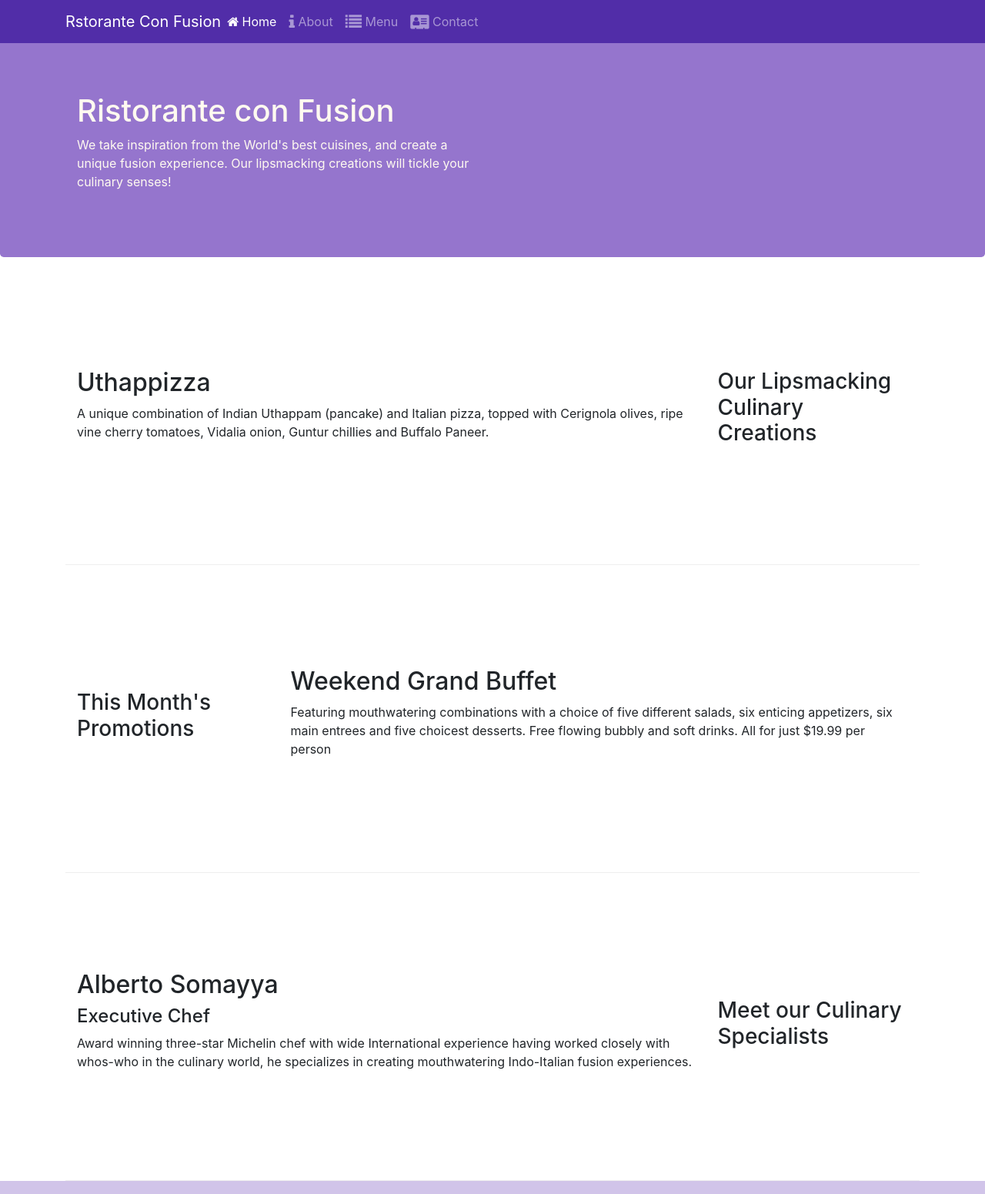
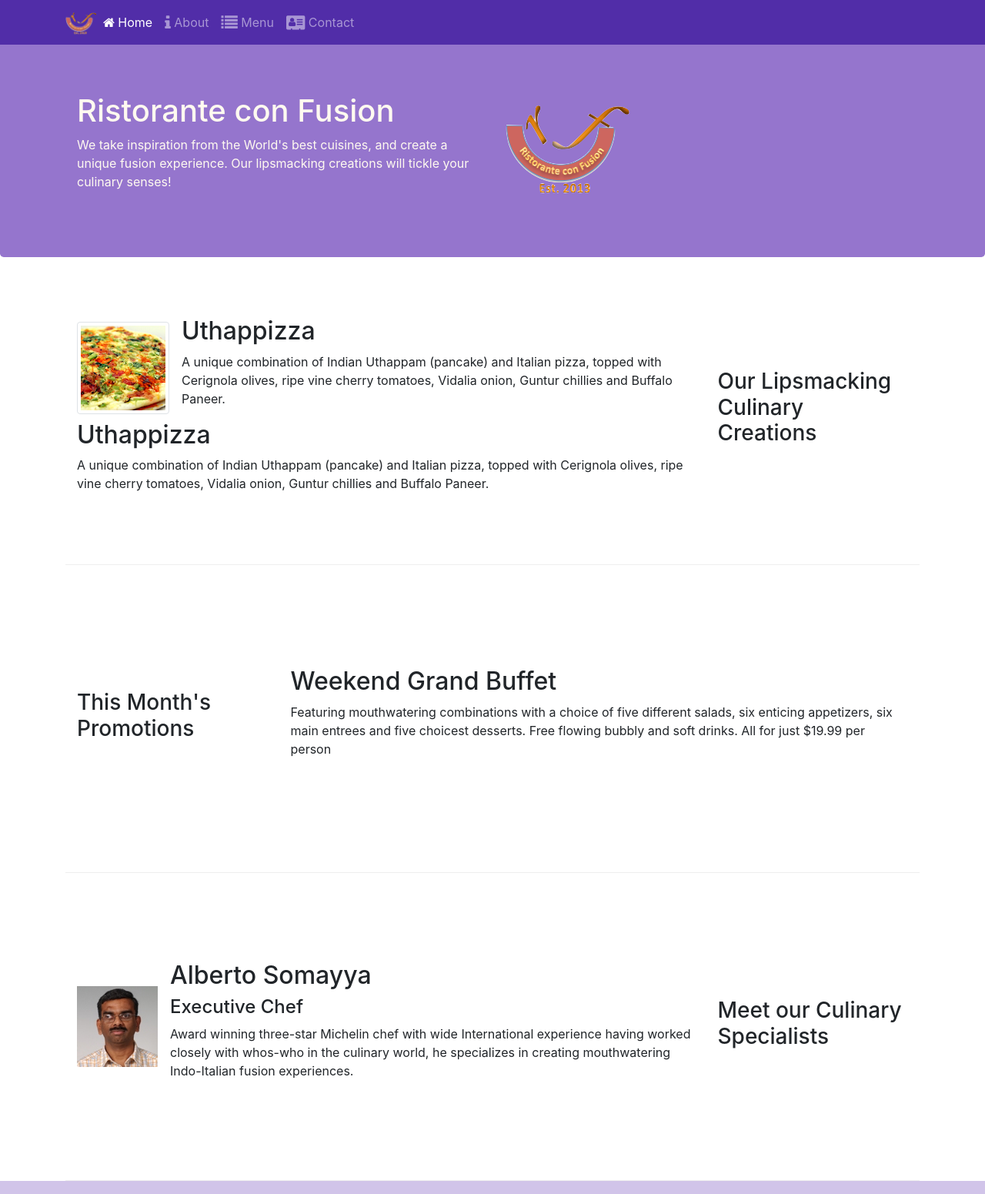
Before and after one commit to AMSKarmajeet/BootstrapGridExercise, a website: page index.html in a window 1280 px wide. Shown: the top 1551 px of the page at 77% size. Drawn offline with nearby package versions, Linux system fonts and the light colour scheme.

Commit message:
Image and Media Usages

```diff
--- a/index.html
+++ b/index.html
@@ -21,13 +21,13 @@
             <button class="navbar-toggler" type="button" data-toggel="collapse" data-target="#Navbar">
                 <span class="navbar-toggler-icon"></span>
             </button>
-            <a class="navbar-brand mr-auto" href="#">Rstorante Con Fusion</a>
+            <a class="navbar-brand mr-auto" href="#"><img src="img/logo.png" height="30" width="41"></a>
             <div class="collapse navbar-collapse" id="Navbar">
                 <ul class="navbar-nav mr-auto">
                     <li class="nav-item active"><a class="nav-link" href="#"><span class="fa fa-home"></span> Home</a></li>
                     <li class="nav-item"><a class="nav-link" href="./aboutus.html"><span class="fa fa-info fa-lg"></span> About</a></li>
                     <li class="nav-item"><a class="nav-link" href="#"><span class="fa fa-list fa-lg"></span> Menu</a></li>
-                    <li class="nav-item"><a class="nav-link" href="#"><span class="fa fa-address-card fa-lg"></span> Contact</a></li>
+                    <li class="nav-item"><a class="nav-link" href="./contactus.html"><span class="fa fa-address-card fa-lg"></span> Contact</a></li>
                 </ul>
             </div>
         </div>
@@ -40,7 +40,8 @@
                     <h1>Ristorante con Fusion</h1>
                     <p>We take inspiration from the World's best cuisines, and create a unique fusion experience. Our lipsmacking creations will tickle your culinary senses!</p>
                 </div>
-                <div class="col-12 col-sm">
+                <div class="col-12 col-sm laign-self-center">
+                    <img src="img/logo.png" class="image-fluid">
                 </div>
             </div>
         </div>
@@ -52,6 +53,13 @@
                 <h3>Our Lipsmacking Culinary Creations</h3>
             </div>
             <div class="col col-sm order-sm-first col-md">
+                <div class="media">
+                    <img class="d-flex mr-3 img-thumbnail align-self-center" src="img/uthappizza.png" alt="uthappizza">
+                    <div class="media-body">
+                        <h2 class="mt-0">Uthappizza</h2>
+                        <p>A unique combination of Indian Uthappam (pancake) and Italian pizza, topped with Cerignola olives, ripe vine cherry tomatoes, Vidalia onion, Guntur chillies and Buffalo Paneer.</p>
+                    </div>
+                </div>
                 <h2>Uthappizza</h2>
                 <p>A unique combination of Indian Uthappam (pancake) and Italian pizza, topped with Cerignola olives, ripe vine cherry tomatoes, Vidalia onion, Guntur chillies and Buffalo Paneer.</p>
             </div>
@@ -73,9 +81,14 @@
                 <h3>Meet our Culinary Specialists</h3>
             </div>
             <div class="col col-sm order-sm-first col-md">
-                <h2>Alberto Somayya</h2>
-                <h4>Executive Chef</h4>
-                <p class="d-none d-sm-block">Award winning three-star Michelin chef with wide International experience having worked closely with whos-who in the culinary world, he specializes in creating mouthwatering Indo-Italian fusion experiences. </p>
+                <div class="media">
+                    <img class="d-flex mr-3 image-thumbnail align-self-center" src="img/alberto.png" alt="alberto">
+                    <div class="media-body">
+                        <h2 class="mt-0">Alberto Somayya</h2>
+                        <h4>Executive Chef</h4>
+                        <p class="d-none d-sm-block">Award winning three-star Michelin chef with wide International experience having worked closely with whos-who in the culinary world, he specializes in creating mouthwatering Indo-Italian fusion experiences. </p>
+                    </div>
+                </div>
             </div>
         </div>
     </div>
```
Also changed, not shown: aboutus.html (+4 -3 lines), contactus.html (+3 -2 lines), img/alberto.png (added), img/buffet.png (added), img/logo.png (added), img/uthappizza.png (added), 2 other files.
